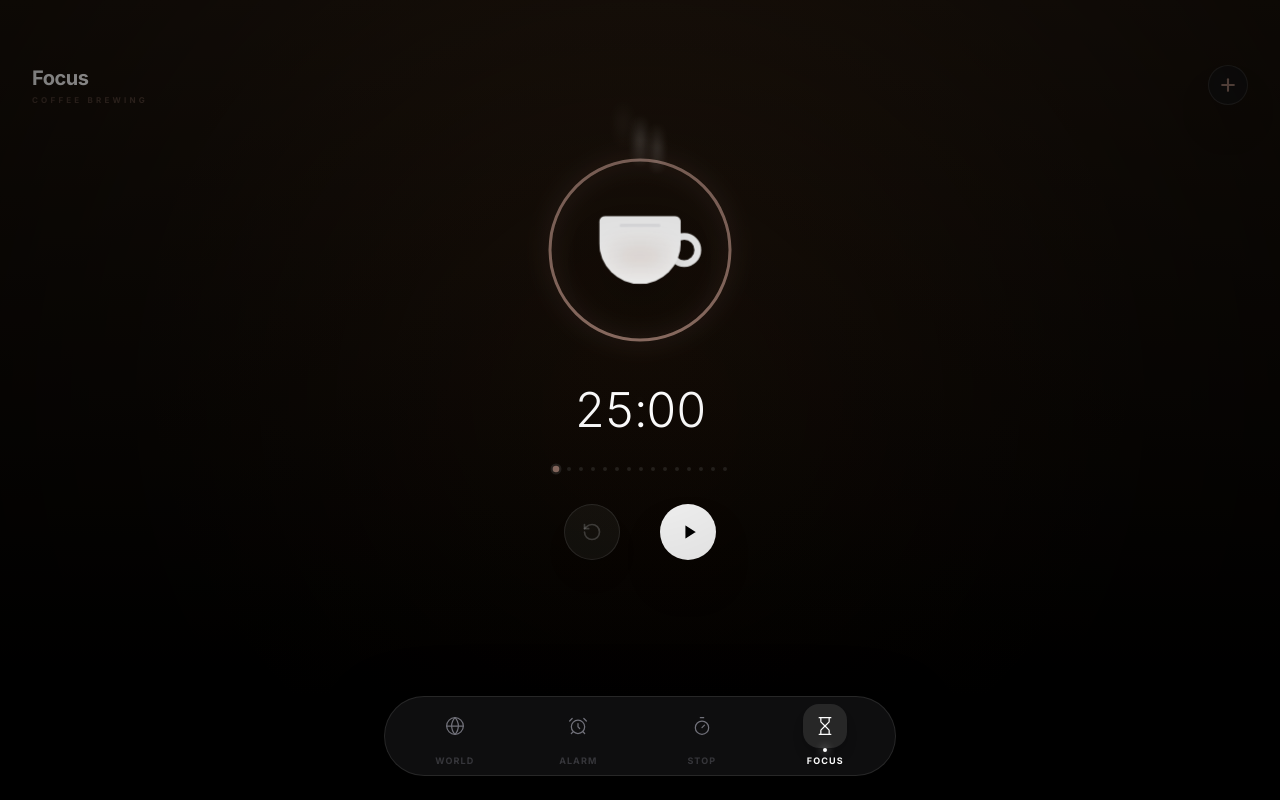
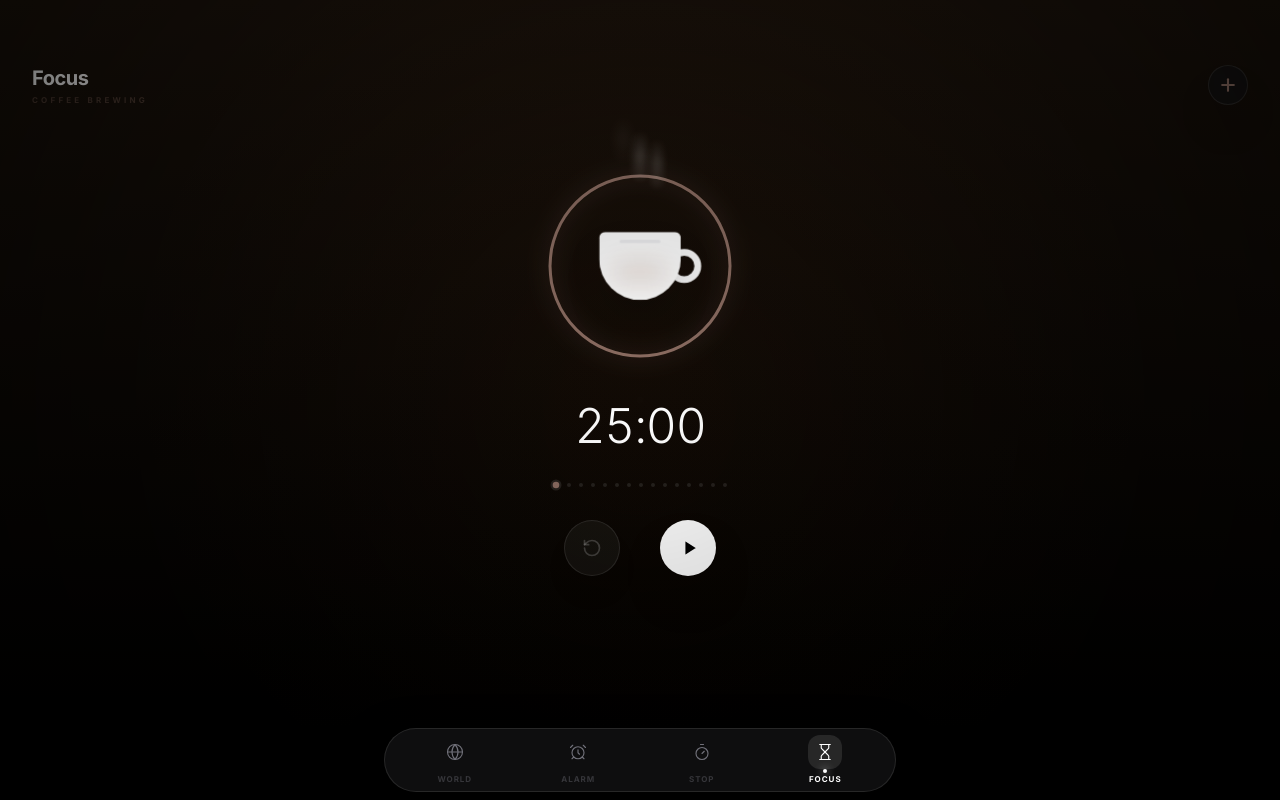
Before and after one commit to raviatharvaa57-rgb/Focus-Timer, a React (Vite) app: page / in a window 1280 px wide. Built offline with nearby package versions, Linux system fonts and the light colour scheme.

Commit message:
feat: Adjust tab bar layout and icons
Refine the tab bar's position, size, and shadow for a cleaner aesthetic.
Update icon sizes for better visual harmony.

```diff
--- a/App.tsx
+++ b/App.tsx
@@ -43,31 +43,31 @@ const App: React.FC = () => {
         {renderContent()}
       </main>
 
-      {/* Tab Bar Container */}
-      <div className="w-full px-5 safe-bottom z-[1000] mb-6">
-        <nav className="mx-auto max-w-lg h-20 apple-blur rounded-[2.5rem] border border-white/10 px-2 flex justify-around items-center shadow-[0_20px_60px_rgba(0,0,0,0.8)]">
+      {/* Tab Bar Container - Moved lower with mb-2 and shorter height h-16 */}
+      <div className="w-full px-5 safe-bottom z-[1000] mb-2">
+        <nav className="mx-auto max-w-lg h-16 apple-blur rounded-[2rem] border border-white/10 px-2 flex justify-around items-center shadow-[0_15px_40px_rgba(0,0,0,0.8)]">
           <TabButton
             active={activeTab === 'clock'}
             onClick={() => handleTabChange('clock')}
-            icon={<ClockIcon size={20} strokeWidth={1.5} />}
+            icon={<ClockIcon size={18} strokeWidth={1.5} />}
             label="World"
           />
           <TabButton
             active={activeTab === 'alarm'}
             onClick={() => handleTabChange('alarm')}
-            icon={<AlarmClock size={20} strokeWidth={1.5} />}
+            icon={<AlarmClock size={18} strokeWidth={1.5} />}
             label="Alarm"
           />
           <TabButton
             active={activeTab === 'stopwatch'}
             onClick={() => handleTabChange('stopwatch')}
-            icon={<StopwatchIcon size={20} strokeWidth={1.5} />}
+            icon={<StopwatchIcon size={18} strokeWidth={1.5} />}
             label="Stop"
           />
           <TabButton
             active={activeTab === 'timer'}
             onClick={() => handleTabChange('timer')}
-            icon={<TimerIcon size={20} strokeWidth={1.5} />}
+            icon={<TimerIcon size={18} strokeWidth={1.5} />}
             label="Focus"
           />
         </nav>
@@ -86,19 +86,19 @@ interface TabButtonProps {
 const TabButton: React.FC<TabButtonProps> = ({ active, onClick, icon, label }) => (
   <button
     onClick={onClick}
-    className={`flex flex-col items-center justify-center space-y-1.5 flex-1 h-full transition-all duration-300 active:scale-90 ${
+    className={`flex flex-col items-center justify-center space-y-1 flex-1 h-full transition-all duration-300 active:scale-90 ${
       active ? 'text-white' : 'text-zinc-500'
     }`}
   >
-    <div className={`relative flex items-center justify-center p-3 rounded-2xl transition-all duration-300 ${
-      active ? 'bg-white/10 shadow-lg' : 'bg-transparent'
+    <div className={`relative flex items-center justify-center p-2 rounded-xl transition-all duration-300 ${
+      active ? 'bg-white/10' : 'bg-transparent'
     }`}>
       {icon}
       {active && (
         <div className="absolute -bottom-1 w-1 h-1 bg-white rounded-full shadow-[0_0_8px_white]" />
       )}
     </div>
-    <span className={`text-[9px] font-bold tracking-[0.12em] transition-all duration-300 uppercase ${active ? 'opacity-100' : 'opacity-40'}`}>
+    <span className={`text-[8px] font-bold tracking-[0.12em] transition-all duration-300 uppercase ${active ? 'opacity-100' : 'opacity-40'}`}>
       {label}
     </span>
   </button>
```
